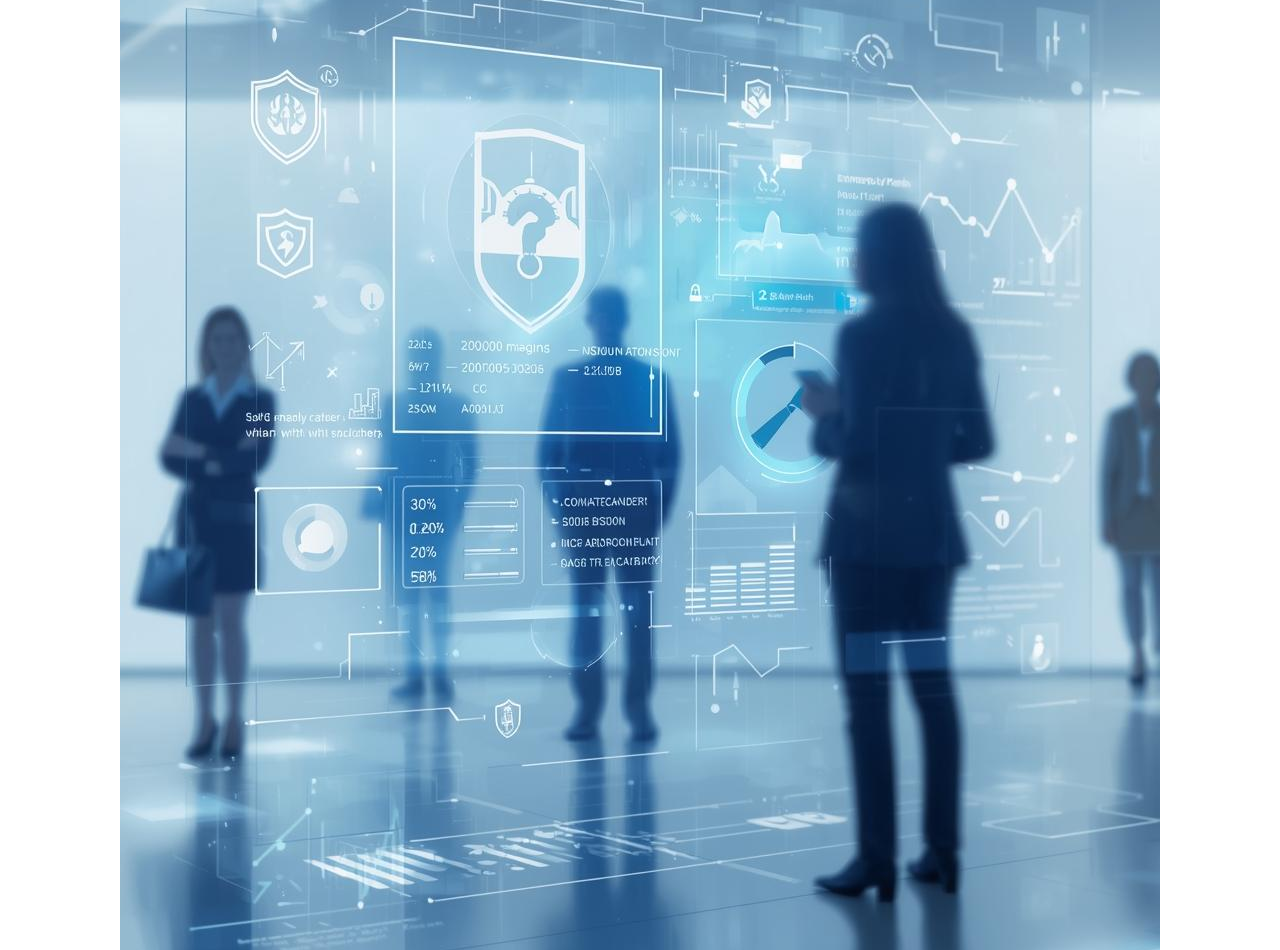
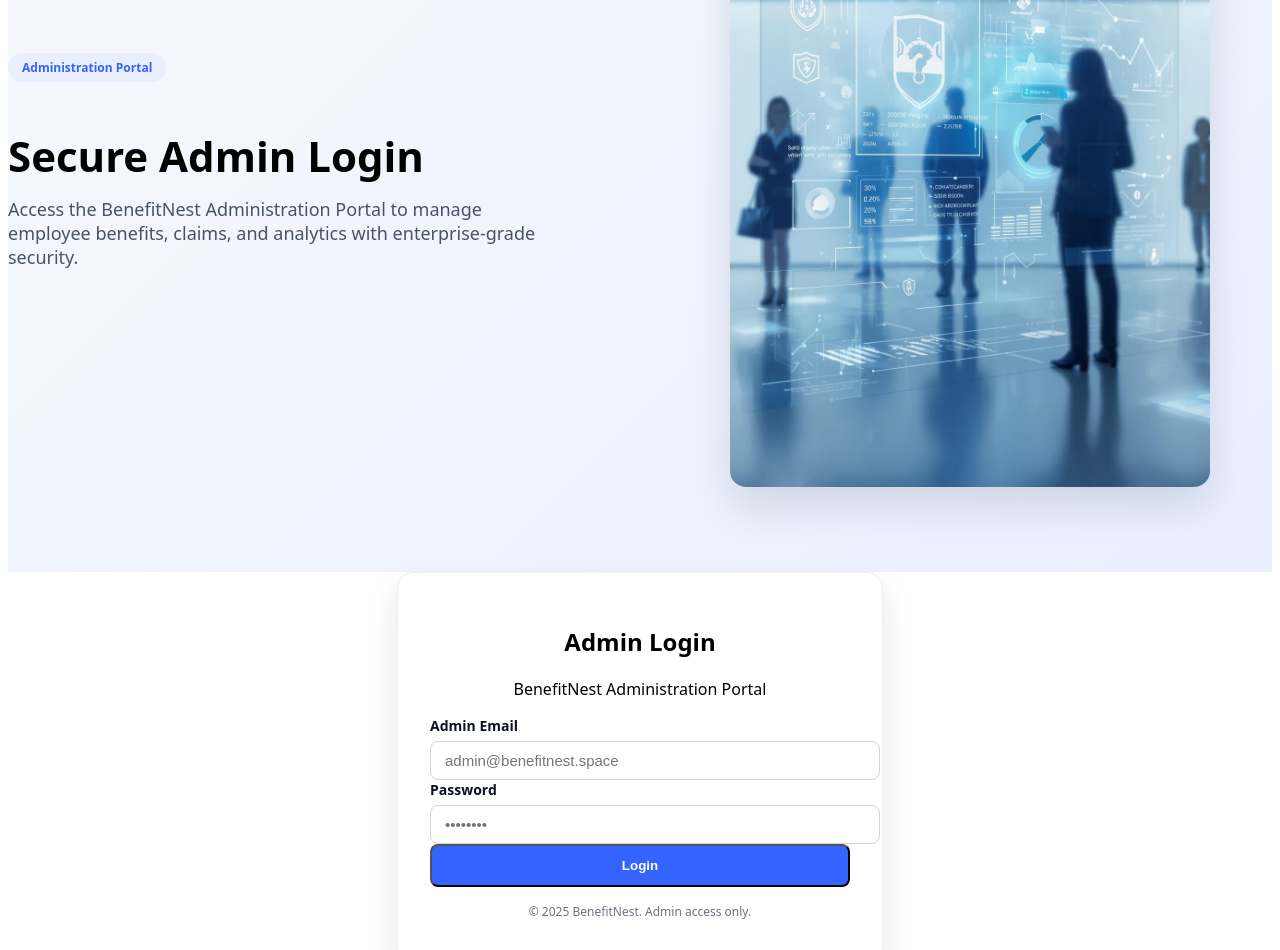
Before and after one commit to sanjaisinghraj/benefitnest-frontend, a Next.js app: page /admin in a window 1280 px wide. Shown: the part 240-1190 px from the top of the page. Built offline with nearby package versions, Linux system fonts and the light colour scheme.

Commit message:
changed admin/page.tsx

```diff
--- a/app/admin/page.tsx
+++ b/app/admin/page.tsx
@@ -28,54 +28,62 @@ export default function AdminLoginPage() {
   };
 
   return (
-    <div className="min-h-screen flex items-center justify-center bg-gradient-to-br from-indigo-50 to-blue-100 px-4">
-      <div className="w-full max-w-md bg-white rounded-2xl shadow-2xl p-8">
-        {/* Illustration */}
-        <div className="mb-6 text-center">
+    <>
+      {/* HERO SECTION */}
+      <section className="hero">
+        <div className="container hero-grid">
+          <div className="hero-copy">
+            <span className="badge">Administration Portal</span>
+            <h1>Secure Admin Login</h1>
+            <p>
+              Access the BenefitNest Administration Portal to manage employee benefits,
+              claims, and analytics with enterprise‑grade security.
+            </p>
+          </div>
+          <div className="hero-media">
             <img
               src="/images/marketing/admin-login-illustration.jpg"
               alt="Admin login illustration"
-            className="mx-auto mb-4 w-32 rounded-xl shadow-md"
+              className="hero-illustration"
             />
-          <h1 className="text-3xl font-bold text-gray-900">Admin Login</h1>
-          <p className="text-gray-600 mt-1 text-sm">
-            BenefitNest Administration Portal by Sanjai
+          </div>
+        </div>
+      </section>
+
+      {/* LOGIN CARD */}
+      <section className="section alt">
+        <div className="container flex justify-center">
+          <div className="login-card">
+            <h2 className="text-center">Admin Login</h2>
+            <p className="text-center text-gray-600 mb-4">
+              BenefitNest Administration Portal
             </p>
-        </div>
 
-        {/* Error message */}
             {error && (
-          <div className="mb-4 text-sm text-red-600 bg-red-50 border border-red-200 rounded-lg p-2">
-            {error}
-          </div>
+              <div className="error-box">{error}</div>
             )}
 
-        {/* Form */}
             <form onSubmit={handleSubmit} className="space-y-4">
               <div>
-            <label className="block text-sm font-medium text-gray-700 mb-1">
-              Admin Email
-            </label>
+                <label className="label">Admin Email</label>
                 <input
                   type="email"
                   required
                   value={email}
                   onChange={(e) => setEmail(e.target.value)}
-              className="w-full px-4 py-2 border rounded-lg focus:outline-none focus:ring-2 focus:ring-indigo-500"
+                  className="input"
                   placeholder="admin@benefitnest.space"
                 />
               </div>
 
               <div>
-            <label className="block text-sm font-medium text-gray-700 mb-1">
-              Password
-            </label>
+                <label className="label">Password</label>
                 <input
                   type="password"
                   required
                   value={password}
                   onChange={(e) => setPassword(e.target.value)}
-              className="w-full px-4 py-2 border rounded-lg focus:outline-none focus:ring-2 focus:ring-indigo-500"
+                  className="input"
                   placeholder="••••••••"
                 />
               </div>
@@ -83,17 +91,119 @@ export default function AdminLoginPage() {
               <button
                 type="submit"
                 disabled={loading}
-            className="w-full bg-indigo-600 text-white py-2 rounded-lg font-semibold hover:bg-indigo-700 transition disabled:opacity-60"
+                className="btn primary w-full"
               >
                 {loading ? "Signing in..." : "Login"}
               </button>
             </form>
 
-        {/* Footer */}
-        <div className="mt-6 text-center text-xs text-gray-500">
+            <p className="footer-note">
               © {new Date().getFullYear()} BenefitNest. Admin access only.
+            </p>
           </div>
         </div>
-    </div>
+      </section>
+
+      {/* Styles */}
+      <style jsx>{`
+        .hero {
+          padding: 80px 0;
+          background: linear-gradient(135deg, #f7f9fc, #e9efff);
+        }
+        .hero-grid {
+          display: grid;
+          grid-template-columns: 1.1fr 0.9fr;
+          gap: 60px;
+          align-items: center;
+        }
+        .badge {
+          display: inline-block;
+          padding: 6px 14px;
+          border-radius: 999px;
+          background: #e9efff;
+          color: #3563ff;
+          font-size: 12px;
+          font-weight: 700;
+          margin-bottom: 16px;
+        }
+        h1 {
+          font-size: 42px;
+          line-height: 1.1;
+          margin-bottom: 18px;
+        }
+        .hero p {
+          font-size: 18px;
+          color: #475467;
+          max-width: 540px;
+        }
+        .hero-illustration {
+          width: 100%;
+          max-width: 480px;
+          border-radius: 16px;
+          box-shadow: 0 20px 40px rgba(11,18,32,0.12);
+        }
+
+        .login-card {
+          background: #fff;
+          border: 1px solid #e8eef7;
+          border-radius: 16px;
+          padding: 32px;
+          max-width: 420px;
+          width: 100%;
+          box-shadow: 0 16px 32px rgba(11,18,32,0.1);
+        }
+        .label {
+          display: block;
+          font-size: 14px;
+          font-weight: 600;
+          margin-bottom: 6px;
+          color: #0b1220;
+        }
+        .input {
+          width: 100%;
+          padding: 10px 14px;
+          border: 1px solid #d1d5db;
+          border-radius: 8px;
+          font-size: 15px;
+          outline: none;
+        }
+        .input:focus {
+          border-color: #3563ff;
+          box-shadow: 0 0 0 2px rgba(53, 99, 255, 0.2);
+        }
+        .btn.primary {
+          background: #3563ff;
+          color: #fff;
+          padding: 12px;
+          border-radius: 8px;
+          font-weight: 600;
+          transition: background 0.2s ease;
+        }
+        .btn.primary:hover {
+          background: #1e3fd8;
+        }
+        .error-box {
+          background: #fee2e2;
+          color: #b91c1c;
+          border: 1px solid #fca5a5;
+          padding: 8px;
+          border-radius: 8px;
+          margin-bottom: 12px;
+          font-size: 14px;
+        }
+        .footer-note {
+          margin-top: 16px;
+          text-align: center;
+          font-size: 12px;
+          color: #6b7280;
+        }
+
+        @media (max-width: 1024px) {
+          .hero-grid {
+            grid-template-columns: 1fr;
+          }
+        }
+      `}</style>
+    </>
   );
 }
```
Lines whose indentation alone changed are shown as unchanged.
